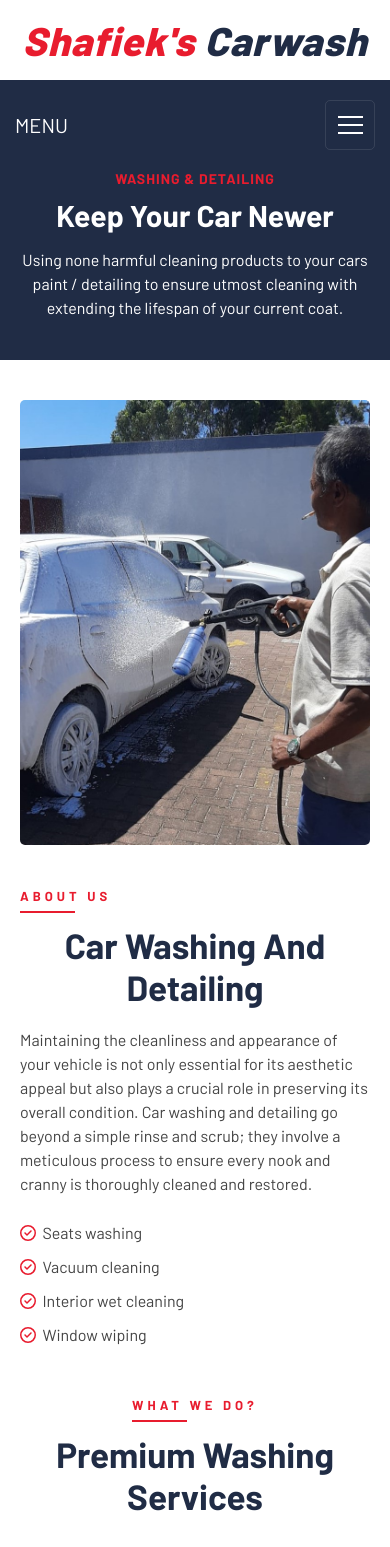
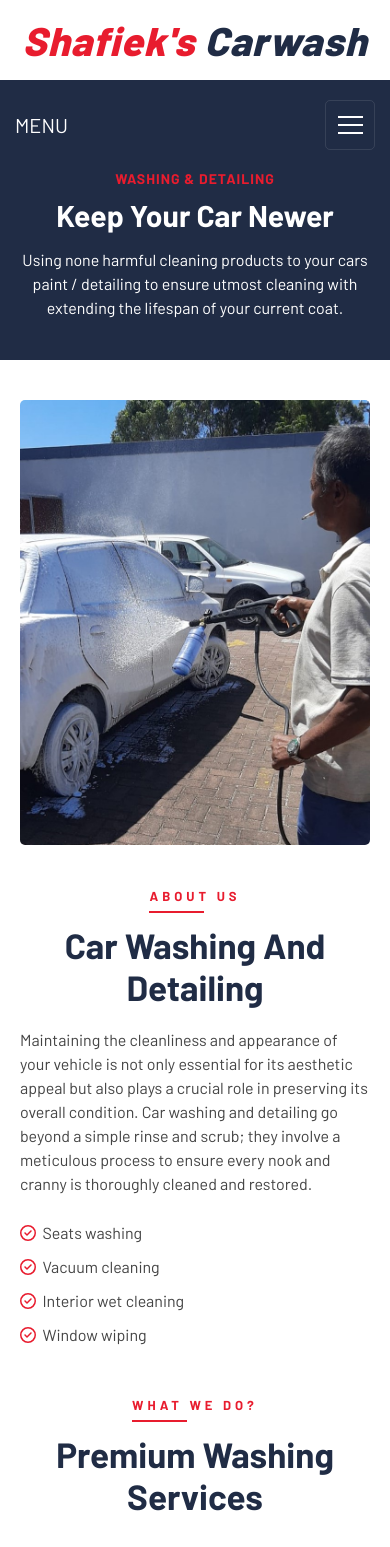
Before and after one commit to naeem2000/shafieks-carwash, a Next.js app: page / in a window 390 px wide. Shown: the top 1547 px of the page. Built offline with nearby package versions, Linux system fonts and the light colour scheme.

Commit message:
added padding to footer and aligned about red head center

```diff
--- a/app/components/About.tsx
+++ b/app/components/About.tsx
@@ -14,16 +14,18 @@ export default function About() {
 			</div>
 			<div className='about-right'>
 				<div className='about-text'>
+					<div className='text-head'>
 						<h3 className='bar'>About Us</h3>
 						<h2>Car Washing And Detailing</h2>
 						<p>
 							Maintaining the cleanliness and appearance of your vehicle is not
 							only essential for its aesthetic appeal but also plays a crucial
-						role in preserving its overall condition. Car washing and detailing
-						go beyond a simple rinse and scrub; they involve a meticulous
-						process to ensure every nook and cranny is thoroughly cleaned and
-						restored.
+							role in preserving its overall condition. Car washing and
+							detailing go beyond a simple rinse and scrub; they involve a
+							meticulous process to ensure every nook and cranny is thoroughly
+							cleaned and restored.
 						</p>
+					</div>
 					<div className='list'>
 						<p>
 							<FaRegCircleCheck color='#E81C2E' />
--- a/app/styles/Footer.scss
+++ b/app/styles/Footer.scss
@@ -18,6 +18,6 @@ footer {
     footer {
         font-size: 13px;
         margin-top: 40px;
-        padding: 20px 0;
+        padding: 20px 10px;
     }
 }
--- a/app/styles/about.scss
+++ b/app/styles/about.scss
@@ -100,6 +100,13 @@
             margin-top: 40px;
 
             .about-text {
+
+                .text-head {
+                    display: flex;
+                    align-items: center;
+                    justify-content: center;
+                    flex-direction: column;
+
                     p {
                         &:nth-child(1) {
                             font-size: 13px;
@@ -108,6 +115,7 @@
 
                         &:nth-child(3) {
                             margin-top: 20px;
+                        }
                     }
                 }
 
```
Lines whose indentation alone changed are shown as unchanged.
